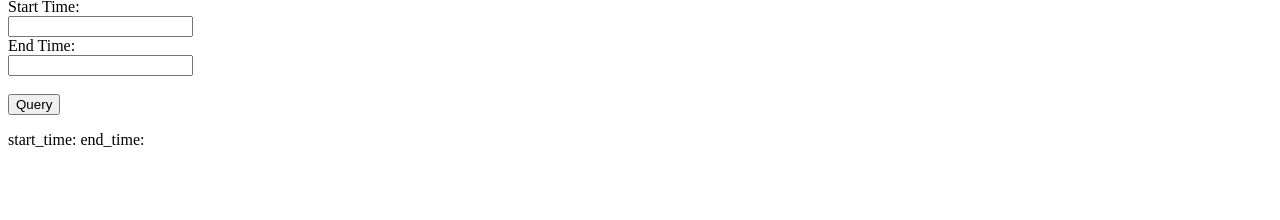
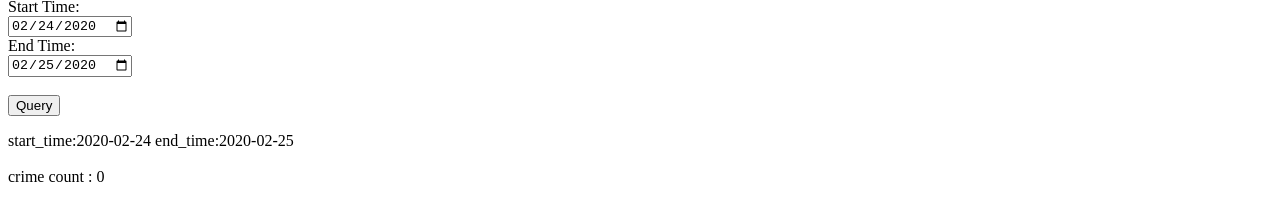
Before and after one commit to zkddut/poo_near_u, a plain HTML site: page index.html in a window 1280 px wide. Both pictures are taken after a click on the input "Query". Shown: the part 428-648 px from the top of the page. Drawn offline with nearby package versions, Linux system fonts and the light colour scheme; some packages are replaced by stand-ins of ours; no server answers.

Commit message:
Add time filter

```diff
--- a/index.html
+++ b/index.html
@@ -18,24 +18,27 @@
   <div id="map"></div>
   <form>
     <label for="start_time">Start Time:</label><br>
-    <input type="text" id="start_time" name="start_time"><br>
+    <input type="date" id="start_time" name="start_time" value="2020-02-24"><br>
     <label for="end_time">End Time:</label><br>
-    <input type="text" id="end_time" name="end_time"><br><br>
+    <input type="date" id="end_time" name="end_time" value="2020-02-25"><br><br>
     <input type="submit" id="query_submit" value="Query">
   </form>
-  <div id="output"></div>
-  <div id="test_output"></div>
+  <div id="search_output"></div> <br>
+  <div id="count_output"></div> <br>
+  <div id="crime_output"></div>
 
   <script>
     $(document).ready(function() {
       $("#query_submit").click(function(e) {
         e.preventDefault();
         var x = $("form").serializeArray();
-        $("#output").html("");
+        $("#search_output").html("");
         $.each(x, function(i, field) {
-          $("#output").append(field.name + ":" + field.value + " ");
+          $("#search_output").append(field.name + ":" + field.value + " ");
         });
-        updateMap();
+        const start_time = $('#start_time').val();
+        const end_time = $('#end_time').val();
+        updateMap(start_time, end_time);
       });
     });
 
@@ -45,7 +48,7 @@
       "Larceny": "larceny.png",
     };
 
-    function updateMap(start_time= "2019-01-01", end_time="2020-01-01") {
+    function updateMap(start_time= "2020-02-24", end_time="2020-02-25") {
       var Hayward = {lat: 37.646993, lng: -122.114681};
       var map = new google.maps.Map(document.getElementById('map'), {
         zoom: 12,
@@ -55,9 +58,9 @@
       var geocoder = new google.maps.Geocoder();
       const haywardCrimeLastYear =
         "https://maps.hayward-ca.gov/arcgis/rest/services/OpenData/COH_CrimeData/FeatureServer/0/query?where=Date%20%3E%3D%20TIMESTAMP%20'" +
-        "2019-05-19" +
+        start_time +
         "%2001%3A05%3A00'%20AND%20Date%20%3C%3D%20TIMESTAMP%20'" +
-        "2020-05-19" +
+        end_time +
         "%2001%3A05%3A00'&outFields=*&outSR=4326&f=json";
 
       $.ajax({
@@ -67,31 +70,36 @@
         async: false,
         success: function(data) {
           const items = data.features;
-          $('#test_output').html("");
+          $('#crime_output').html("");
           $.each(items, function(i){
-            if( i == 10  ){ return false; }
+            if (items[i].geometry && items[i].attributes) {
+              var d = new Date(items[i].attributes.Date);
               crime_data.push(
                 {
                   "location": items[i].attributes.Address + " , Hayward, CA, USA",
                   "type": items[i].attributes.Crime_Type,
-                "geo": { "lat": items[i].geometry.y, "lng": items[i].geometry.x }
+                  "geo": { "lat": items[i].geometry.y, "lng": items[i].geometry.x },
+                  "time": d.toLocaleString()
                 }
               );
-            $('#test_output').append(i + ":" + crime_data[i].location + ":" + items[i].attributes.Crime_Type + "<br>");
+              $('#crime_output').append(items[i].attributes.Address + ":" + items[i].attributes.Crime_Type + ":" + d.toLocaleString() + "<br>");
+            }
           });
         }
       });
 
       crime_data.forEach((crime_entry) => {
-        const emoji = crimeToEmoji[crime_entry.type];
+        var emoji = crimeToEmoji[crime_entry.type] || "vandalism.png";
         var marker = new google.maps.Marker({
           map: map,
           position: crime_entry.geo,
           animation: google.maps.Animation.DROP,
           icon: emoji,
-          title: crime_entry.type
+          title: crime_entry.type + " " + crime_entry.time
         });
       })
+
+      $("#count_output").html("crime count : " + crime_data.length);
     }
   </script>
 
```
Lines whose indentation alone changed are shown as unchanged.
